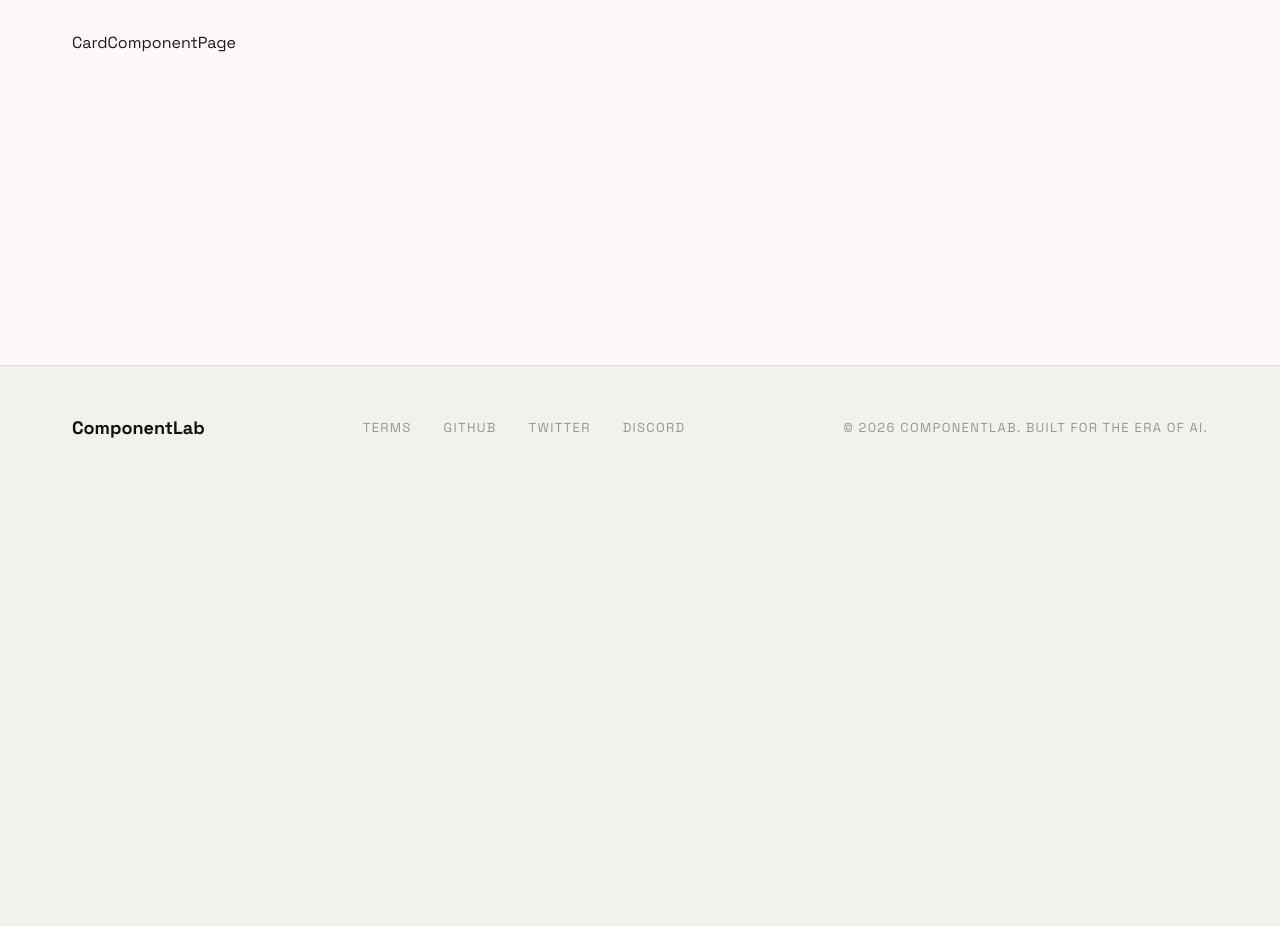
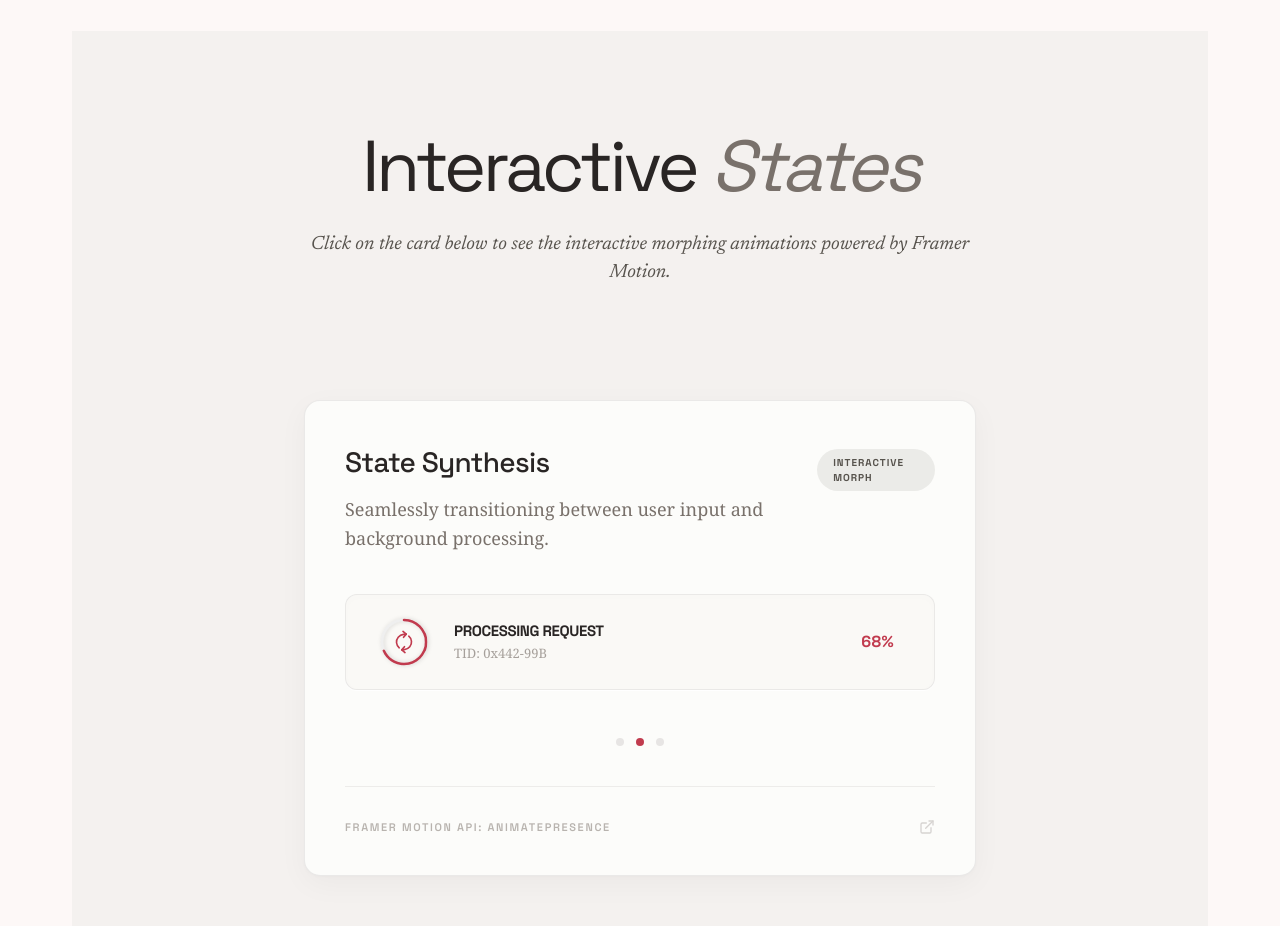
Before and after one commit to TakshPatel02/ComponentLabs, a React (Vite) app: page /components/cards in a window 1280 px wide. Shown: the part 500-1426 px from the top of the page. Before the commit the page ends 990 px from the top, so only its background shows below. Built offline with nearby package versions, Linux system fonts and the light colour scheme.

Commit message:
feat: add interactive StateSynthesisCard with morphing state animations and accompanying demo page

```diff
--- a/src/Pages/Components/CardComponentPage.jsx
+++ b/src/Pages/Components/CardComponentPage.jsx
@@ -1,9 +1,21 @@
-import React from 'react'
+import React from 'react';
+import StateSynthesisCard from '../../components/CardComponents/StateSynthesisCard';
 
 const CardComponentPage = () => {
   return (
-    <div>CardComponentPage</div>
-  )
-}
+    <div className="min-h-screen flex flex-col items-center pt-12 pb-24 px-8 bg-[#EBEBE8]/50">
+      <div className="mb-16 text-center max-w-2xl mt-12">
+        <h1 className="font-display-hero text-5xl md:text-display-hero text-stone-800 tracking-tighter mb-6">
+          Interactive <span className="italic text-stone-500">States</span>
+        </h1>
+        <p className="font-editorial-body text-editorial-body text-stone-600 italic">
+          Click on the card below to see the interactive morphing animations powered by Framer Motion.
+        </p>
+      </div>
 
-export default CardComponentPage
+      <StateSynthesisCard />
+    </div>
+  );
+};
+
+export default CardComponentPage;
--- /dev/null
+++ b/src/components/CardComponents/StateSynthesisCard.jsx
@@ -0,0 +1,87 @@
+import React, { useState, useEffect, useRef } from 'react';
+import { motion, AnimatePresence, animate } from 'framer-motion';
+import { RefreshCw, Play, Check, ExternalLink } from 'lucide-react';
+
+const Counter = ({ value, duration = 1.5 }) => {
+  const ref = useRef(null);
+  useEffect(() => {
+    const c = animate(0, value, { duration, ease: "easeOut", onUpdate: v => { if (ref.current) ref.current.textContent = `${Math.floor(v)}%`; } });
+    return () => c.stop();
+  }, [value, duration]);
+  return <span ref={ref}>0%</span>;
+};
+
+const slide = { initial: { opacity: 0, y: 15 }, animate: { opacity: 1, y: 0 }, exit: { opacity: 0, y: -15 }, transition: { duration: 0.3, ease: "easeOut" } };
+
+const CIRC = 2 * Math.PI * 22; // ~138.2
+
+const STATES = [
+  { key: "idle", title: "SYSTEM IDLE", sub: "Awaiting user interaction",
+    icon: <div className="w-[52px] h-[52px] rounded-full bg-stone-200/60 group-hover:bg-stone-200 transition-colors flex items-center justify-center mr-6"><Play size={20} className="text-stone-500 ml-1" /></div>,
+    titleColor: "text-stone-800", subColor: "text-stone-400" },
+  { key: "processing", title: "PROCESSING REQUEST", sub: "TID: 0x442-99B",
+    icon: (
+      <div className="relative w-[52px] h-[52px] flex items-center justify-center mr-6">
+        <svg className="absolute inset-0 w-full h-full -rotate-90 drop-shadow-sm">
+          <circle cx="26" cy="26" r="22" stroke="#EFEFEF" strokeWidth="2.5" fill="none" />
+          <motion.circle cx="26" cy="26" r="22" stroke="#C13B4E" strokeWidth="2.5" fill="none" strokeDasharray={CIRC} initial={{ strokeDashoffset: CIRC }} animate={{ strokeDashoffset: CIRC * 0.32 }} transition={{ duration: 1.5, ease: "easeOut" }} strokeLinecap="round" />
+        </svg>
+        <motion.div animate={{ rotate: 360 }} transition={{ repeat: Infinity, duration: 2, ease: "linear" }}><RefreshCw size={20} className="text-[#C13B4E]" /></motion.div>
+      </div>
+    ),
+    titleColor: "text-stone-800", subColor: "text-stone-400",
+    counter: { value: 68, color: "text-[#C13B4E]" } },
+  { key: "success", title: "SYNTHESIS COMPLETE", sub: "Data stream verified",
+    icon: (
+      <div className="w-[52px] h-[52px] rounded-full bg-emerald-50 border border-emerald-100 flex items-center justify-center mr-6">
+        <motion.div initial={{ scale: 0 }} animate={{ scale: 1 }} transition={{ type: "spring", stiffness: 200, damping: 15, delay: 0.1 }}><Check size={24} className="text-emerald-600" /></motion.div>
+      </div>
+    ),
+    titleColor: "text-emerald-900", subColor: "text-emerald-600/70",
+    counter: { value: 100, duration: 0.8, color: "text-emerald-600" } },
+];
+
+const StateSynthesisCard = () => {
+  const [step, setStep] = useState(1);
+
+  return (
+    <div className="w-full flex justify-center py-12 px-4">
+      <div className="bg-[#FCFCFA] rounded-2xl p-8 sm:p-10 shadow-[0_8px_30px_rgb(0,0,0,0.04),0_1px_3px_rgb(0,0,0,0.02)] border border-stone-200/80 flex flex-col gap-8 max-w-2xl w-full cursor-pointer group transition-all hover:shadow-[0_12px_40px_rgb(0,0,0,0.06),0_2px_6px_rgb(0,0,0,0.03)]" onClick={() => setStep(s => (s + 1) % 3)}>
+
+        <div className="flex justify-between items-start">
+          <div>
+            <h2 className="text-[28px] text-stone-800 font-medium mb-3 tracking-tight">State Synthesis</h2>
+            <p className="text-stone-500 font-serif text-lg leading-relaxed">Seamlessly transitioning between user input and background processing.</p>
+          </div>
+          <div className="bg-[#EBEBE8] text-stone-600 px-4 py-1.5 rounded-full text-[10px] font-bold tracking-widest uppercase mt-2">Interactive Morph</div>
+        </div>
+
+        <div className="bg-[#FAF9F6] rounded-xl border border-stone-200/80 shadow-[inset_0_2px_10px_rgba(0,0,0,0.01),0_1px_1px_rgba(255,255,255,1)] p-2 min-h-xl flex items-center relative overflow-hidden mt-2">
+          <AnimatePresence mode="wait">
+            {STATES.map((s, i) => step === i && (
+              <motion.div key={s.key} className="flex items-center w-full px-6 py-3" {...slide}>
+                {s.icon}
+                <div className="flex flex-col grow">
+                  <span className={`text-[15px] font-bold tracking-tight mb-0.5 ${s.titleColor}`}>{s.title}</span>
+                  <span className={`text-[13px] font-serif ${s.subColor}`}>{s.sub}</span>
+                </div>
+                {s.counter && <div className={`font-bold text-base tracking-wide mr-2 ${s.counter.color}`}><Counter value={s.counter.value} duration={s.counter.duration} /></div>}
+              </motion.div>
+            ))}
+          </AnimatePresence>
+        </div>
+
+        <div className="flex justify-center gap-3 mt-4">
+          {[0, 1, 2].map(i => <motion.div key={i} className={`w-2 h-2 rounded-full ${step === i ? 'bg-[#C13B4E]' : 'bg-stone-200'}`} layout transition={{ duration: 0.3 }} />)}
+        </div>
+
+        <div className="border-t border-stone-200/70 pt-8 mt-2 flex justify-between items-center">
+          <span className="text-[11px] tracking-[0.15em] uppercase font-semibold text-stone-400/80">Framer Motion API: AnimatePresence</span>
+          <ExternalLink size={16} className="text-stone-300" />
+        </div>
+      </div>
+    </div>
+  );
+};
+
+export default StateSynthesisCard;
```
